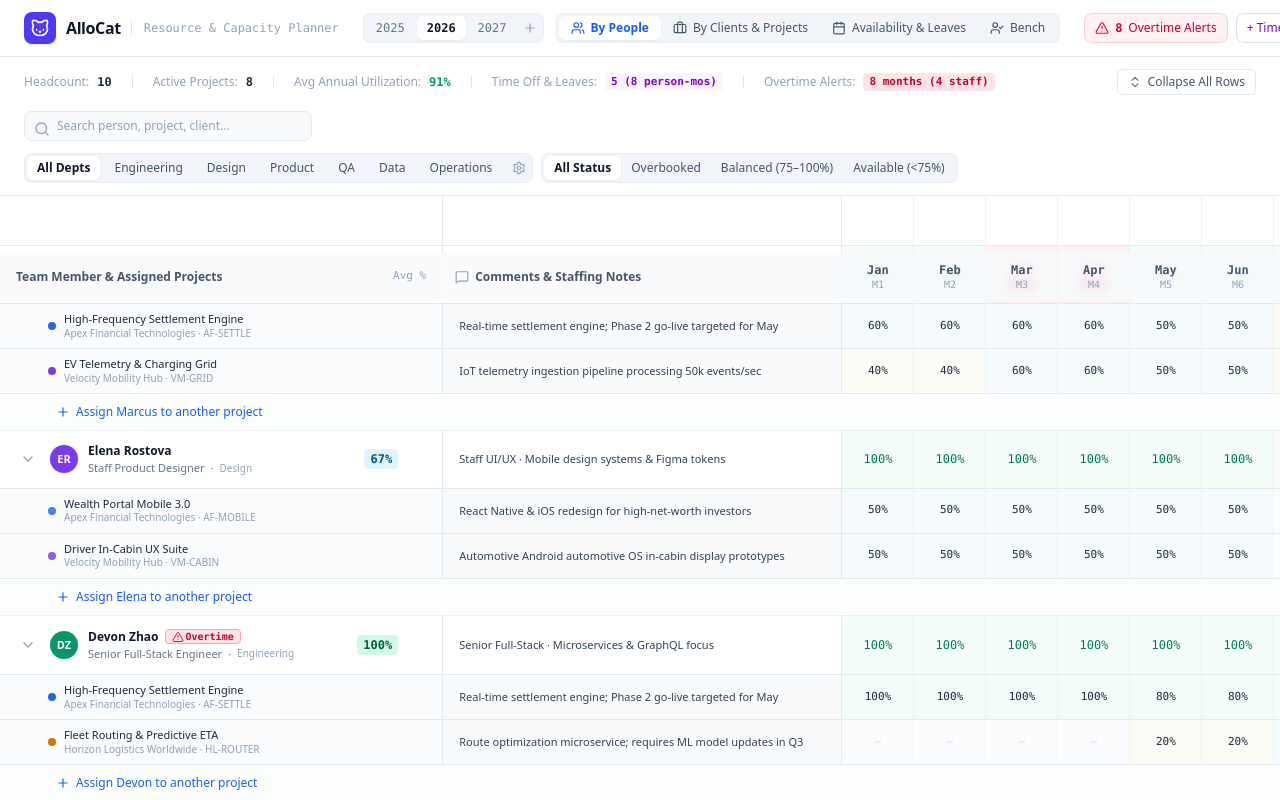
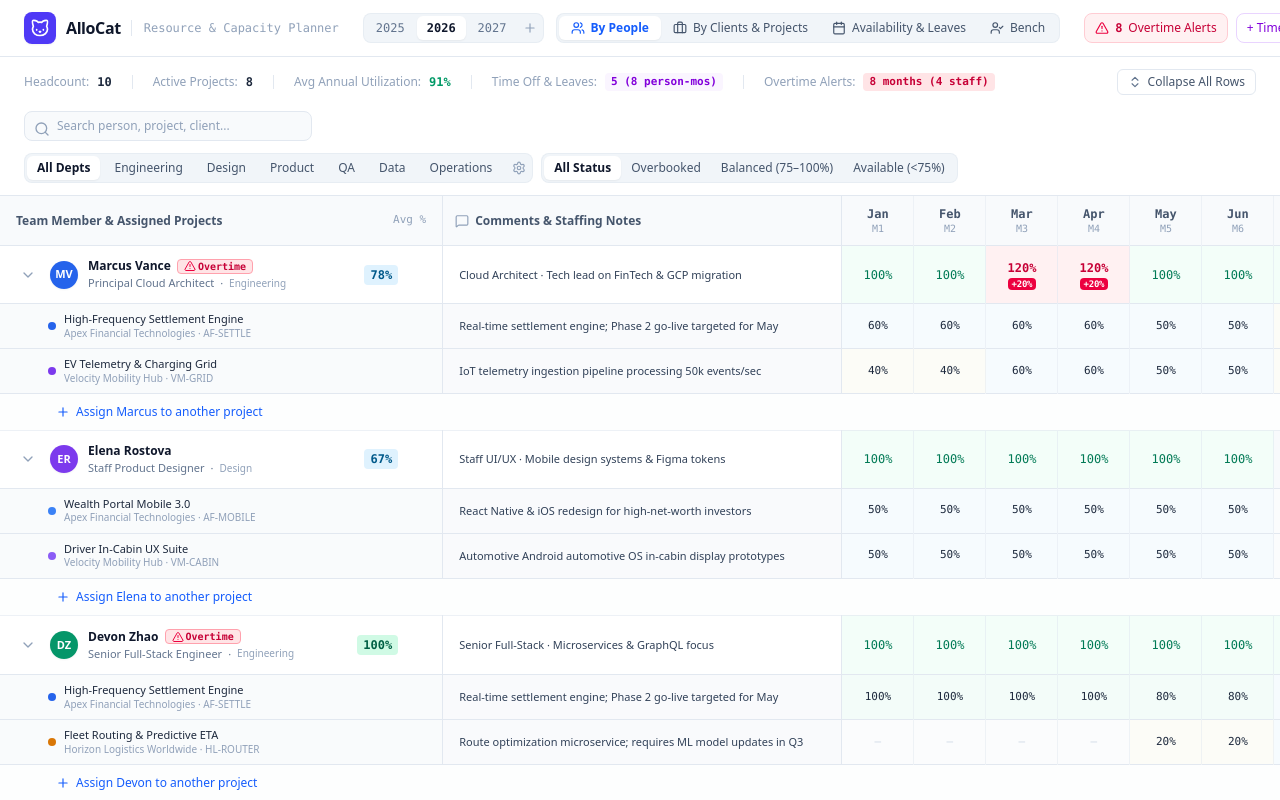
Before and after one commit to ictismylife-dev/AlloCat, a React (Vite) app: page / in a window 1280 px wide. Shown: the top 800 px of the page. Built offline with nearby package versions, Linux system fonts and the light colour scheme; no server answers.

Commit message:
refactor: adjust matrix header sticky positioning
Remove backdrop blur and update sticky top offset to align headers with the container top for consistent layout.

```diff
--- a/src/components/AvailabilityMatrixView.tsx
+++ b/src/components/AvailabilityMatrixView.tsx
@@ -57,7 +57,7 @@ export const AvailabilityMatrixView: React.FC<AvailabilityMatrixViewProps> = ({
     <div className="w-full overflow-x-auto bg-white dark:bg-slate-900 border-b border-slate-200 dark:border-slate-800 shadow-xs">
       <table className="w-full text-left border-collapse min-w-[1360px]">
         <thead>
-          <tr className="bg-slate-50/90 dark:bg-slate-800/90 text-xs font-semibold text-slate-600 dark:text-slate-300 border-b border-slate-200 dark:border-slate-800 sticky top-14 z-20 backdrop-blur-xs">
+          <tr className="bg-slate-50 dark:bg-slate-800 text-xs font-semibold text-slate-600 dark:text-slate-300 border-b border-slate-200 dark:border-slate-800 sticky top-0 z-20">
             <th className="py-2.5 px-4 w-[320px] min-w-[320px] sticky left-0 z-30 bg-slate-50 dark:bg-slate-800 border-r border-slate-200 dark:border-slate-800">
               <div className="flex items-center justify-between">
                 <span>Team Member & Scheduled Time Off</span>
--- a/src/components/BenchMatrixView.tsx
+++ b/src/components/BenchMatrixView.tsx
@@ -89,7 +89,7 @@ export const BenchMatrixView: React.FC<BenchMatrixViewProps> = ({
       <div className="w-full overflow-x-auto">
         <table className="w-full text-left border-collapse min-w-[1360px]">
           <thead>
-            <tr className="bg-slate-50/90 dark:bg-slate-800/90 text-xs font-semibold text-slate-600 dark:text-slate-300 border-b border-slate-200 dark:border-slate-800 sticky top-14 z-20 backdrop-blur-xs">
+            <tr className="bg-slate-50 dark:bg-slate-800 text-xs font-semibold text-slate-600 dark:text-slate-300 border-b border-slate-200 dark:border-slate-800 sticky top-0 z-20">
               <th className="py-2.5 px-4 w-[320px] min-w-[320px] sticky left-0 z-30 bg-slate-50 dark:bg-slate-800 border-r border-slate-200 dark:border-slate-800">
                 <div className="flex items-center justify-between">
                   <span>Team Member</span>
--- a/src/components/ClientProjectMatrixView.tsx
+++ b/src/components/ClientProjectMatrixView.tsx
@@ -60,7 +60,7 @@ export const ClientProjectMatrixView: React.FC<ClientProjectMatrixViewProps> = (
     <div className="w-full overflow-x-auto bg-white dark:bg-slate-900 border-b border-slate-200 dark:border-slate-800 shadow-xs">
       <table className="w-full text-left border-collapse min-w-[1360px]">
         <thead>
-          <tr className="bg-slate-50/90 dark:bg-slate-800/90 text-xs font-semibold text-slate-600 dark:text-slate-300 border-b border-slate-200 dark:border-slate-800 sticky top-14 z-20 backdrop-blur-xs">
+          <tr className="bg-slate-50 dark:bg-slate-800 text-xs font-semibold text-slate-600 dark:text-slate-300 border-b border-slate-200 dark:border-slate-800 sticky top-0 z-20">
             <th className="py-2.5 px-4 w-[320px] min-w-[320px] sticky left-0 z-30 bg-slate-50 dark:bg-slate-800 border-r border-slate-200 dark:border-slate-800">
               <div className="flex items-center justify-between">
                 <span>Client & Deliverable Projects</span>
--- a/src/components/PeopleMatrixView.tsx
+++ b/src/components/PeopleMatrixView.tsx
@@ -55,7 +55,7 @@ export const PeopleMatrixView: React.FC<PeopleMatrixViewProps> = ({
     <div className="w-full overflow-x-auto bg-white dark:bg-slate-900 border-b border-slate-200 dark:border-slate-800 shadow-xs">
       <table className="w-full text-left border-collapse min-w-[1360px]">
         <thead>
-          <tr className="bg-slate-50/90 dark:bg-slate-800/90 text-xs font-semibold text-slate-600 dark:text-slate-300 border-b border-slate-200 dark:border-slate-800 sticky top-14 z-20 backdrop-blur-xs">
+          <tr className="bg-slate-50 dark:bg-slate-800 text-xs font-semibold text-slate-600 dark:text-slate-300 border-b border-slate-200 dark:border-slate-800 sticky top-0 z-20">
             <th className="py-2.5 px-4 w-[320px] min-w-[320px] sticky left-0 z-30 bg-slate-50 dark:bg-slate-800 border-r border-slate-200 dark:border-slate-800">
               <div className="flex items-center justify-between">
                 <span>Team Member & Assigned Projects</span>
```
